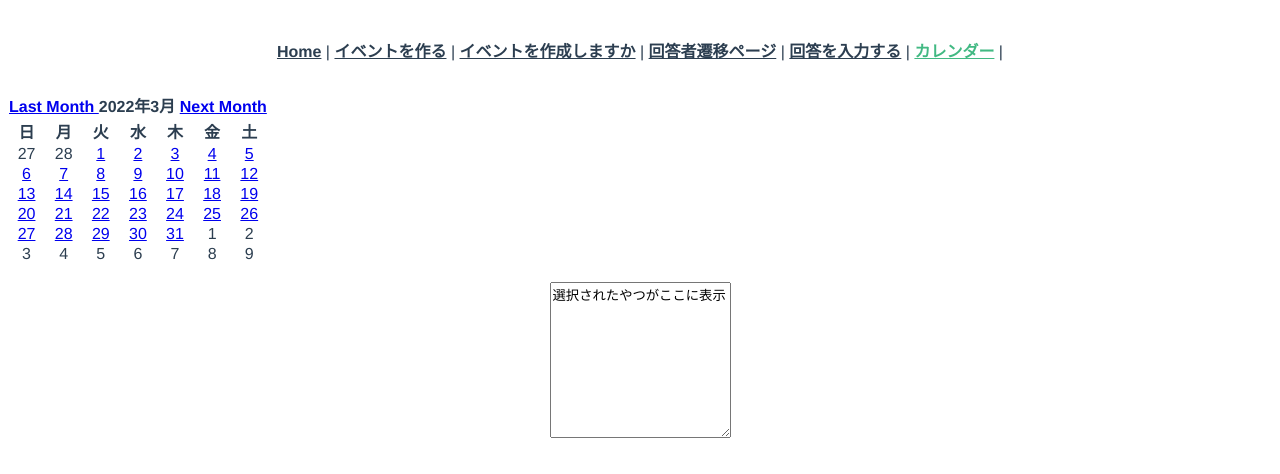
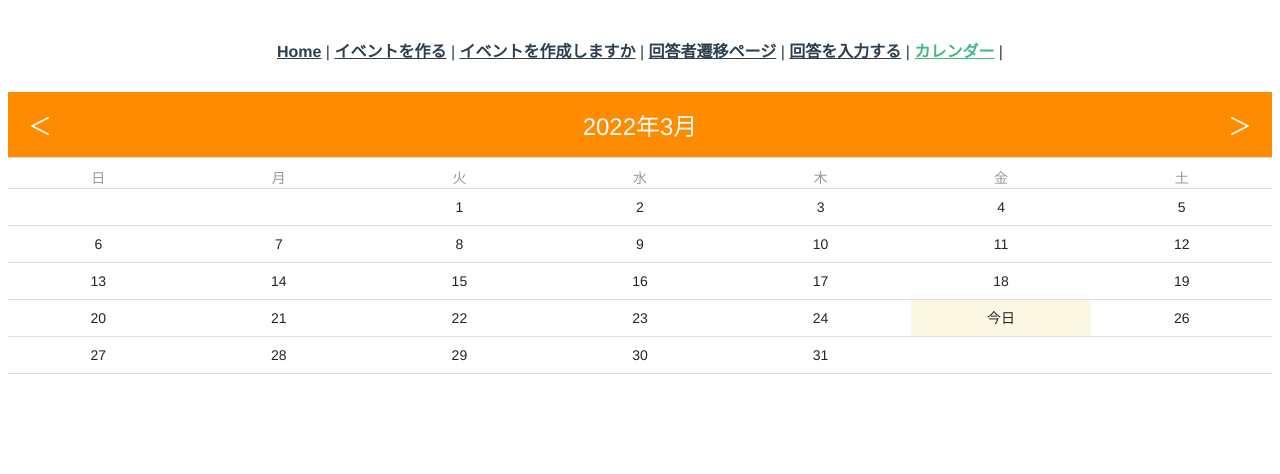
Before and after one commit to kanacoyn/arrangeapp, a Vue app: page /calender in a window 1280 px wide. Shown: the top 474 px of the page. Built offline with nearby package versions, Linux system fonts and the light colour scheme.

Commit message:
storeのeventInfoへdateをstring型でpushする式mutationsへを加筆

```diff
--- a/src/store/index.ts
+++ b/src/store/index.ts
@@ -28,6 +28,7 @@
         payload.Date
       );
       state.eventInfo.date.push(selectedOptionDate);
+      console.log(payload.Date);
     },
   },
   getters: {
@@ -60,3 +61,6 @@
 
   modules: {},
 });
+function selectedOptionDate(selectedOptionDate: any) {
+  throw new Error("Function not implemented.");
+}
--- a/src/views/AnswerQuestions.vue
+++ b/src/views/AnswerQuestions.vue
@@ -29,11 +29,11 @@
   private name = "";
 
   // 現在表示されているイベント
-  private currentEvent = new Event("", "", [], "", "", "");
+  // private currentEvent = new Event("", "", [], "", "", "");
 
   created(): void {
     this.currentEventDate = this.$store.getters.getDateList;
-    this.currentEvent = this.$store.getters.getEvent;
+    // this.currentEvent = this.$store.getters.getEvent;
   }
   /**
    * 名前を入力して回答を作成する.
--- a/src/views/Event.vue
+++ b/src/views/Event.vue
@@ -7,7 +7,13 @@
             <div class="calenderTitle">
               カレンダーの日付を選択すると、<br />「候補日程」に日付が入力されます
             </div>
-            <input type="date" id="date" name="開催候補日を選択" />
+            <input
+              type="date"
+              id="date"
+              name="開催候補日を選択"
+              v-model="selectedDateOption"
+            />
+
             <!-- v-on:change="dateOption"
               v-model="selectedDateOption" -->
 
@@ -329,10 +335,15 @@
                         7/28(土) 19:00～<br />
                         (←左に表示されているカレンダーから日程を選択することもできます。)<br />
 
-                        <textarea name="schedule" id="schedule" rows="10">
-選択されたやつがここに表示
+                        <textarea
+                          name="schedule"
+                          id="schedule"
+                          rows="10"
+                          v-model="selectedDateOption"
+                        >
                         </textarea>
-                        <!-- v-model="clickedDate" -->
+
+                        <button v-on:click="onClick">ボタン</button>
 
                         <div class="error">{{ dateError }}</div>
                       </td>
@@ -459,17 +470,18 @@
   private dateError = "";
   // メールアドレス
   private emailError = "";
-  private message = "練習";
+
+  private selectedDateOption = "";
+
+  onClick() {
+    this.$store.commit("InputOptionDate", {
+      Date: this.selectedDateOption,
+    });
+  }
 
   createEvent() {
     // v-modelで回答を表示させる式
     // v-on:clickの値をstateに送り一つづつとってくる式
-  }
-
-  // dateをidをもとにgettersから１つ取得する
-  // eslint-disable-next-line @typescript-eslint/explicit-module-boundary-types
-  getEventDateById() {
-    return this.$store.getters.getEventDateById(Date);
   }
 
   // eslint-disable-next-line @typescript-eslint/explicit-module-boundary-types
@@ -534,5 +546,4 @@
 #title {
   width: 150px;
 }
-
 </style>
--- a/src/views/calender.vue
+++ b/src/views/calender.vue
@@ -1,213 +1,151 @@
 <template>
   <div>
-    <table cellspacing="0" class="yui-calendar y2022" id="cal1Container">
+    <div id="header">
+      <span class="header-arrow" @touchstart="lastMonth">＜</span>
+      <span>{{ year }}年{{ month }}月</span>
+      <span class="header-arrow" @touchstart="nextMonth">＞</span>
+    </div>
+
+    <table id="main">
       <thead>
-        <tr>
-          <th colspan="7" class="calhead">
-            <div class="calheader">
-              <a class="calnavleft" href="#">Last Month </a>
-              2022年3月
-              <a class="calnavright" href="#">Next Month </a>
-            </div>
-          </th>
-        </tr>
-        <tr class="calweekdayrow">
-          <th class="calweekdaycell">日</th>
-          <th class="calweekdaycell">月</th>
-          <th class="calweekdaycell">火</th>
-          <th class="calweekdaycell">水</th>
-          <th class="calweekdaycell">木</th>
-          <th class="calweekdaycell">金</th>
-          <th class="calweekdaycell">土</th>
-        </tr>
+        <th v-for="(dayName, dayIndex) in weekdays" :key="dayIndex">
+          {{ dayName }}
+        </th>
       </thead>
-      <tbody class="m3 calbody">
-        <tr class="w10">
+      <tbody>
+        <tr v-for="(weekData, weekDataIndex) in calendar" :key="weekDataIndex">
           <td
-            class="calcell oom calcelltop calcellleft"
-            id="cal1Container_cell0"
+            v-for="(dayNumber, dayNumberIndex) in weekData"
+            :key="dayNumberIndex"
+            :class="{ today: isToday(dayNumber) }"
           >
-            27
-          </td>
-          <td class="calcell oom calcelltop" id="cal1Container_cell1">28</td>
-          <td
-            class="calcell wd2 d1 selectable calcelltop"
-            id="cal1Container_cell2"
-          >
-            <a href="#" class="selector">1</a>
-          </td>
-          <td
-            class="calcell wd3 d2 selectable calcelltop"
-            id="cal1Container_cell3"
-          >
-            <a href="#" class="selector">2</a>
-          </td>
-          <td
-            class="calcell wd4 d3 selectable calcelltop"
-            id="cal1Container_cell4"
-          >
-            <a href="#" class="selector">3</a>
-          </td>
-          <td
-            class="calcell wd5 d4 selectable calcelltop"
-            id="cal1Container_cell5"
-          >
-            <a href="#" class="selector">4</a>
-          </td>
-          <td
-            class="calcell wd6 d5 selectable calcelltop calcellright"
-            id="cal1Container_cell6"
-          >
-            <a href="#" class="selector">5</a>
-          </td>
-        </tr>
-        <tr class="w11">
-          <td
-            class="calcell wd0 d6 selectable calcellleft"
-            id="cal1Container_cell7"
-          >
-            <a href="#" class="selector">6</a>
-          </td>
-          <td class="calcell wd1 d7 selectable" id="cal1Container_cell8">
-            <a href="#" class="selector">7</a>
-          </td>
-          <td class="calcell wd2 d8 selectable" id="cal1Container_cell9">
-            <a href="#" class="selector">8</a>
-          </td>
-          <td class="calcell wd3 d9 selectable" id="cal1Container_cell10">
-            <a href="#" class="selector">9</a>
-          </td>
-          <td class="calcell wd4 d10 selectable" id="cal1Container_cell11">
-            <a href="#" class="selector">10</a>
-          </td>
-          <td class="calcell wd5 d11 selectable" id="cal1Container_cell12">
-            <a href="#" class="selector">11</a>
-          </td>
-          <td
-            class="calcell wd6 d12 selectable calcellright"
-            id="cal1Container_cell13"
-          >
-            <a href="#" class="selector">12</a>
-          </td>
-        </tr>
-        <tr class="w12">
-          <td
-            class="calcell wd0 d13 selectable calcellleft"
-            id="cal1Container_cell14"
-          >
-            <a href="#" class="selector">13</a>
-          </td>
-          <td
-            class="calcell wd1 d14 today selectable"
-            id="cal1Container_cell15"
-          >
-            <a href="#" class="selector">14</a>
-          </td>
-          <td class="calcell wd2 d15 selectable" id="cal1Container_cell16">
-            <a href="#" class="selector">15</a>
-          </td>
-          <td class="calcell wd3 d16 selectable" id="cal1Container_cell17">
-            <a href="#" class="selector">16</a>
-          </td>
-          <td class="calcell wd4 d17 selectable" id="cal1Container_cell18">
-            <a href="#" class="selector">17</a>
-          </td>
-          <td class="calcell wd5 d18 selectable" id="cal1Container_cell19">
-            <a href="#" class="selector">18</a>
-          </td>
-          <td
-            class="calcell wd6 d19 selectable calcellright"
-            id="cal1Container_cell20"
-          >
-            <a href="#" class="selector">19</a>
-          </td>
-        </tr>
-        <tr class="w13">
-          <td
-            class="calcell wd0 d20 selectable calcellleft"
-            id="cal1Container_cell21"
-          >
-            <a href="#" class="selector">20</a>
-          </td>
-          <td class="calcell wd1 d21 selectable" id="cal1Container_cell22">
-            <a href="#" class="selector">21</a>
-          </td>
-          <td class="calcell wd2 d22 selectable" id="cal1Container_cell23">
-            <a href="#" class="selector">22</a>
-          </td>
-          <td class="calcell wd3 d23 selectable" id="cal1Container_cell24">
-            <a href="#" class="selector">23</a>
-          </td>
-          <td class="calcell wd4 d24 selectable" id="cal1Container_cell25">
-            <a href="#" class="selector">24</a>
-          </td>
-          <td class="calcell wd5 d25 selectable" id="cal1Container_cell26">
-            <a href="#" class="selector">25</a>
-          </td>
-          <td
-            class="calcell wd6 d26 selectable calcellright"
-            id="cal1Container_cell27"
-          >
-            <a href="#" class="selector">26</a>
-          </td>
-        </tr>
-        <tr class="w14">
-          <td
-            class="calcell wd0 d27 selectable calcellleft"
-            id="cal1Container_cell28"
-          >
-            <a href="#" class="selector">27</a>
-          </td>
-          <td class="calcell wd1 d28 selectable" id="cal1Container_cell29">
-            <a href="#" class="selector">28</a>
-          </td>
-          <td class="calcell wd2 d29 selectable" id="cal1Container_cell30">
-            <a href="#" class="selector">29</a>
-          </td>
-          <td class="calcell wd3 d30 selectable" id="cal1Container_cell31">
-            <a href="#" class="selector">30</a>
-          </td>
-          <td class="calcell wd4 d31 selectable" id="cal1Container_cell32">
-            <a href="#" class="selector">31</a>
-          </td>
-          <td class="calcell oom" id="cal1Container_cell33">1</td>
-          <td class="calcell oom calcellright" id="cal1Container_cell34">2</td>
-        </tr>
-        <tr class="w15">
-          <td
-            class="calcell oom calcellleft calcellbottom"
-            id="cal1Container_cell35"
-          >
-            3
-          </td>
-          <td class="calcell oom calcellbottom" id="cal1Container_cell36">4</td>
-          <td class="calcell oom calcellbottom" id="cal1Container_cell37">5</td>
-          <td class="calcell oom calcellbottom" id="cal1Container_cell38">6</td>
-          <td class="calcell oom calcellbottom" id="cal1Container_cell39">7</td>
-          <td class="calcell oom calcellbottom" id="cal1Container_cell40">8</td>
-          <td
-            class="calcell oom calcellright calcellbottom"
-            id="cal1Container_cell41"
-          >
-            9
+            <span v-if="isToday(dayNumber)">今日</span>
+            <span v-else>{{ dayNumber }}</span>
           </td>
         </tr>
       </tbody>
     </table>
-
-    <br />
-
-    <textarea name="schedule" id="schedule" rows="10">
-選択されたやつがここに表示
-                        </textarea
-    >
   </div>
 </template>
 
-<script lang="ts">
-import { Component, Vue } from "vue-property-decorator";
-@Component
-export default class XXXComponent extends Vue {}
+<script>
+export default {
+  data() {
+    return {
+      weekdays: ["日", "月", "火", "水", "木", "金", "土"],
+      year: 2021,
+      month: 3,
+      today: "",
+    };
+  },
+  computed: {
+    calendar: function () {
+      let calendar = [];
+      let firstWeekDay = new Date(this.year, this.month - 1, 1).getDay();
+      let lastDay = new Date(this.year, this.month, 0).getDate();
+      let dayNumber = 1;
+      while (dayNumber <= lastDay) {
+        let weekData = [];
+        for (let i = 0; i <= 6; i++) {
+          if (calendar.length == 0 && i < firstWeekDay) {
+            weekData[i] = "";
+          } else if (lastDay < dayNumber) {
+            weekData[i] = "";
+          } else {
+            weekData[i] = dayNumber;
+            dayNumber++;
+          }
+        }
+        calendar.push(weekData);
+      }
+      return calendar;
+    },
+  },
+  methods: {
+    lastMonth: function () {
+      if (this.month == 1) {
+        this.year--;
+        this.month = 12;
+      } else {
+        this.month--;
+      }
+    },
+    nextMonth: function () {
+      if (this.month == 12) {
+        this.year++;
+        this.month = 1;
+      } else {
+        this.month++;
+      }
+    },
+
+    //ここから追加
+    isToday: function (day) {
+      let date = this.year + "-" + this.month + "-" + day;
+      if (this.today == date) {
+        return true;
+      }
+      return false;
+    },
+    //ここまで追加
+  },
+
+  mounted() {
+    let date = new Date();
+    this.year = date.getFullYear();
+    this.month = date.getMonth() + 1;
+    let actualDay = date.getDate();
+    this.today = this.year + "-" + this.month + "-" + actualDay;
+  },
+
+  // dateをidをもとにgettersから１つ取得する
+  // eslint-disable-next-line @typescript-eslint/explicit-module-boundary-types
+  getEventDateById() {
+    return this.$store.getters.getEventDateById(Date);
+  },
+};
 </script>
 
-<style scoped></style>
+<style>
+#main {
+  font-size: 14px;
+  line-height: 20px;
+  table-layout: fixed;
+  width: 100%;
+  margin-bottom: 1rem;
+  color: #212529;
+  border-bottom: 1px solid #ddd;
+  border-collapse: collapse;
+}
+#main th {
+  padding: 0;
+  text-align: center;
+  vertical-align: middle;
+  font-weight: normal;
+  color: #999;
+}
+#main td {
+  padding: 8px;
+  text-align: center;
+  vertical-align: middle;
+  border-top: 1px solid #ddd;
+}
+.today {
+  background-color: #fcf8e3;
+}
+#header {
+  font-size: 24px;
+  padding: 0;
+  text-align: center;
+  margin-bottom: 10px;
+  background-color: darkorange;
+  border-bottom: 1px solid #ddd;
+  display: flex;
+  justify-content: space-between;
+}
+#header span {
+  padding: 15px 20px;
+  color: white;
+  display: inline-block;
+}
+</style>
```
